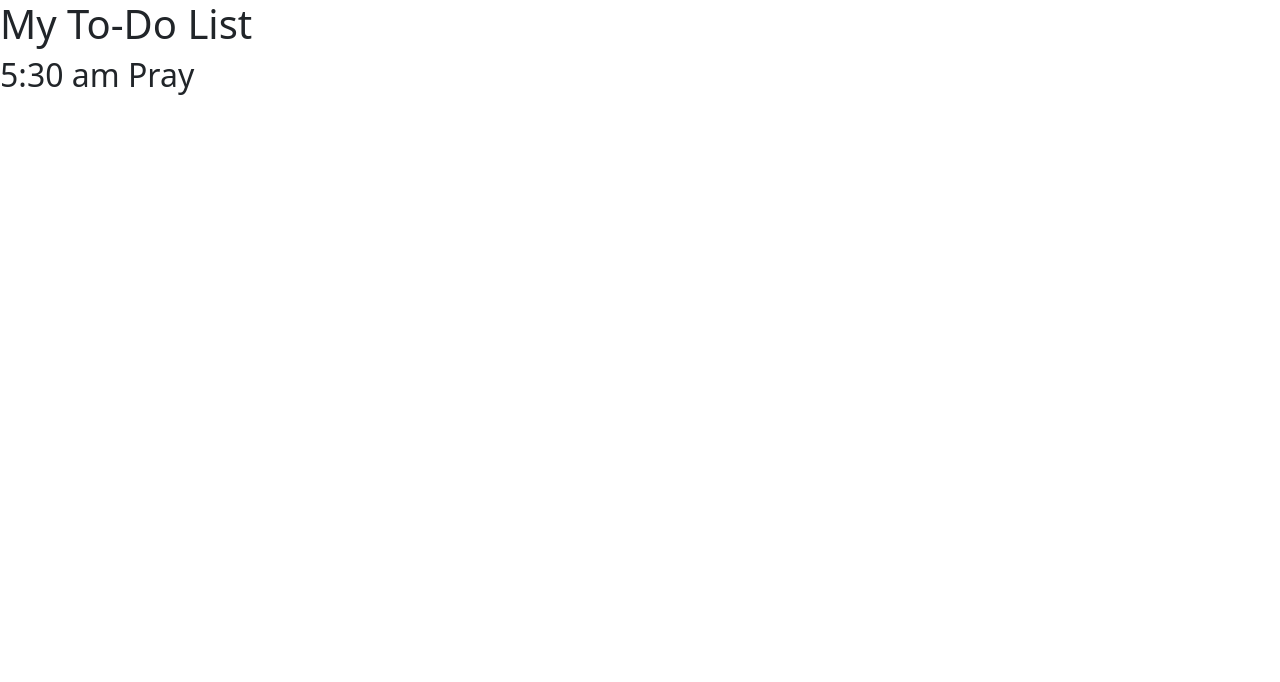
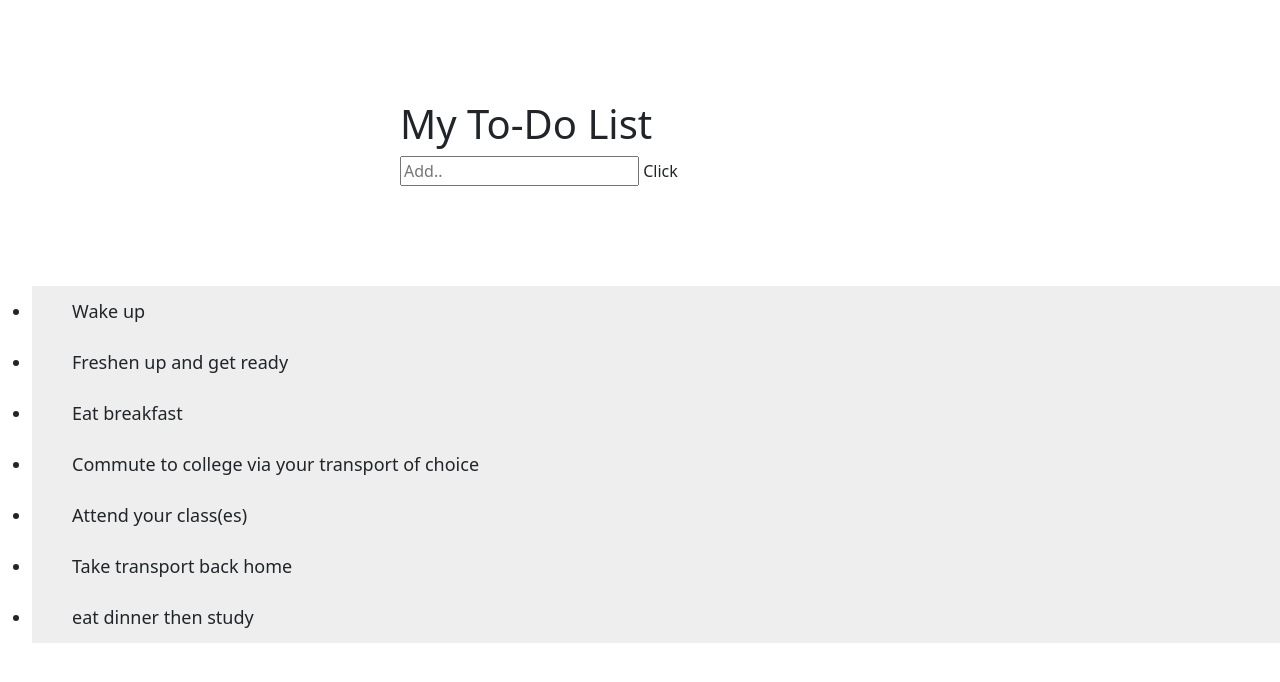
Before and after one commit to aaseeb172/CISC3650Lab1, a plain HTML site: page index.html in a window 1280 px wide. Drawn offline with nearby package versions, Linux system fonts and the light colour scheme.

Commit message:
new files and changes to html

```diff
--- /dev/null
+++ b/hw1.css
@@ -0,0 +1,16 @@
+
+.header {
+    padding: 100px 400px;
+}
+ul {
+    margin: 5;
+    padding: 5;
+  }
+  ul li {
+    cursor: pointer;
+    position: relative;
+    padding: 12px 8px 12px 40px;
+    background: #eeeeee;
+    font-size: 18px;
+    transition: 0.2s;
+  }
--- a/index.html
+++ b/index.html
@@ -1,6 +1,7 @@
 <!doctype html>
 <html lang="en">
   <head>
+    <link rel="stylesheet" href="hw1.css">
     <!-- Required meta tags -->
     <meta charset="utf-8">
     <meta name="viewport" content="width=device-width, initial-scale=1">
@@ -11,8 +12,23 @@
     <title>Making a To-Do List</title>
   </head>
   <body>
+    <div id = "myDIV" class= "header">
     <h1>My To-Do List</h1>
-    <h2>5:30 am Pray</h2>
+    <!---Cite 1: the code below was taken and changed from the to-do list website-->
+    <input type="text" id="Myinput" placeholder="Add..">
+    <span onclick="newElement()" class="addBtn">Click</span>
+    </div>
+    <!--end of Cite 1-->
+  <ul id= "list">
+   <li>Wake up</li>
+    <li>Freshen up and get ready </li>
+    <li>Eat breakfast</li>
+    <li>Commute to college via your transport of choice</li>
+    <li>Attend your class(es)</li>
+    <li>Take transport back home</li>
+    <li>eat dinner then study</li>
+    </ul>
+
 
     <!-- Optional JavaScript; choose one of the two! -->
 
```
Also changed, not shown: work.js (added).
